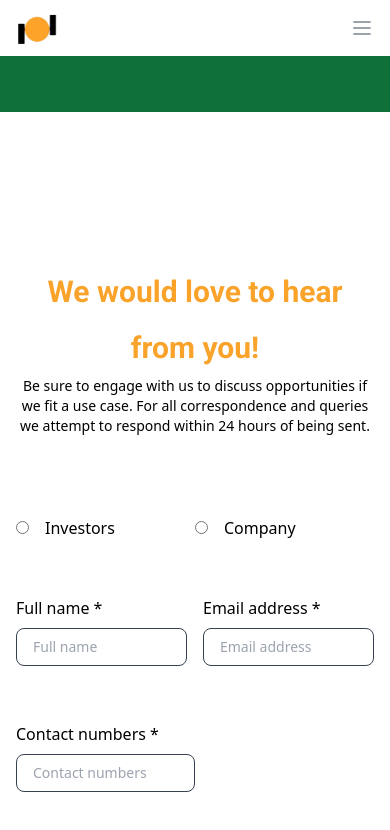
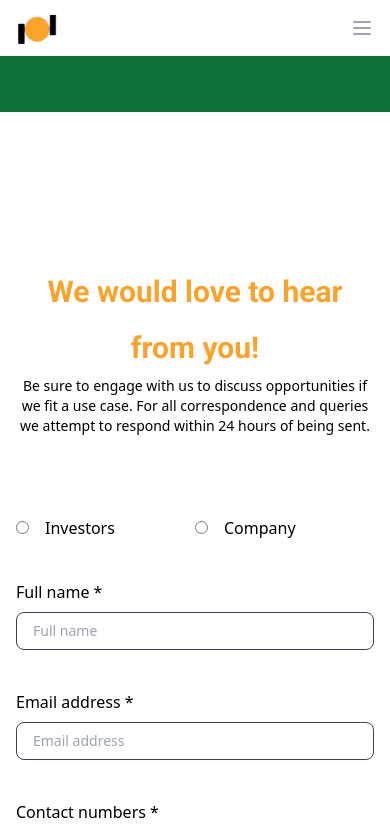
Before and after one commit to Khemy543/pod-africa, a Nuxt app: page /contact-us in a window 390 px wide. Shown: the top 830 px of the page. Built offline with nearby package versions, Linux system fonts and the light colour scheme.

Commit message:
[IMP] responsiveness completed

```diff
--- a/pages/contact-us.vue
+++ b/pages/contact-us.vue
@@ -14,7 +14,7 @@
       </div>
 
       <div class="mt-20 max-w-2xl mx-auto">
-        <form action="" class="space-y-14">
+        <form action="" class="space-y-10">
           <div class="flex">
             <div class="w-1/2">
               <label
@@ -36,8 +36,8 @@
             </div>
           </div>
 
-          <div class="flex space-x-4">
-            <div class="w-1/2">
+          <div class="flex flex-col lg:flex-row lg:space-x-4 space-y-10 lg:space-y-0">
+            <div class="w-full lg:w-1/2">
               <label for="fullname" class="text-base font-normal font-source-sans">Full name *</label>
               <div>
                 <input
@@ -48,7 +48,7 @@
                 />
               </div>
             </div>
-            <div class="w-1/2">
+            <div class="w-full lg:w-1/2">
               <label for="email" class="text-base font-normal font-source-sans">Email address *</label>
               <div>
                 <input
@@ -61,8 +61,8 @@
             </div>
           </div>
 
-          <div class="flex space-x-4">
-            <div class="w-1/2">
+          <div class="flex flex-col lg:flex-row lg:space-x-4">
+            <div class="w-full lg:w-1/2">
               <label for="phone" class="text-base font-normal font-source-sans">Contact numbers *</label>
               <div>
                 <input
```
